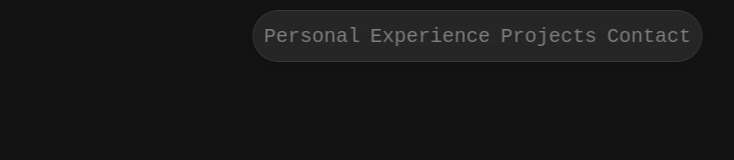
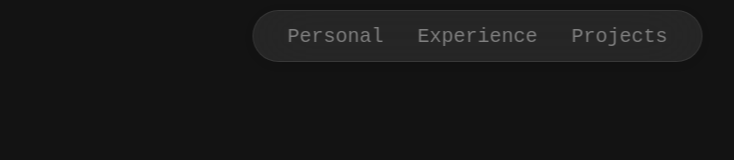
Before and after one commit to KrishnaRShah/PersonalWebsite, a React (Create React App) app: page / in a window 1280 px wide. Shown: the top 160 px of the page, without its empty margins (160-894 px from the left). Built offline with nearby package versions, Linux system fonts and the light colour scheme.

Commit message:
Removed contact from nav bar

```diff
--- a/src/components/Navigation.js
+++ b/src/components/Navigation.js
@@ -8,7 +8,6 @@ export default function Navigation() {
           <span className="navigation-item"><Link to='personal' spy={true} smooth={true} duration={1000}>Personal</Link></span>
           <span className="navigation-item"><Link to='experience' spy={true} smooth={true} duration={1000}>Experience</Link></span>
           <span className="navigation-item"><Link to='projects' spy={true} smooth={true} duration={1000}>Projects</Link></span>
-          <span className="navigation-item"><Link to='contact' spy={true} smooth={true} duration={1000}>Contact</Link></span>
         </div>
       </div>
     )
```
